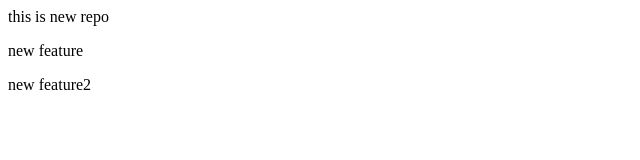
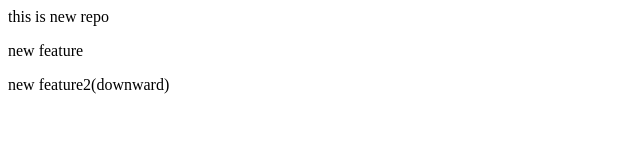
Before and after one commit to abhipaygude/localRepo, a plain HTML site: page index.html in a window 1280 px wide. Shown: the whole page, without its empty margins (0-640 px from the left). Drawn offline with Linux system fonts and the light colour scheme.

Commit message:
new feature

```diff
--- a/index.html
+++ b/index.html
@@ -1,3 +1,3 @@
 <p>this is new repo </p>
 <p>new feature</p>
-<p>new feature2</p>
+<p>new feature2(downward)</p>
```
